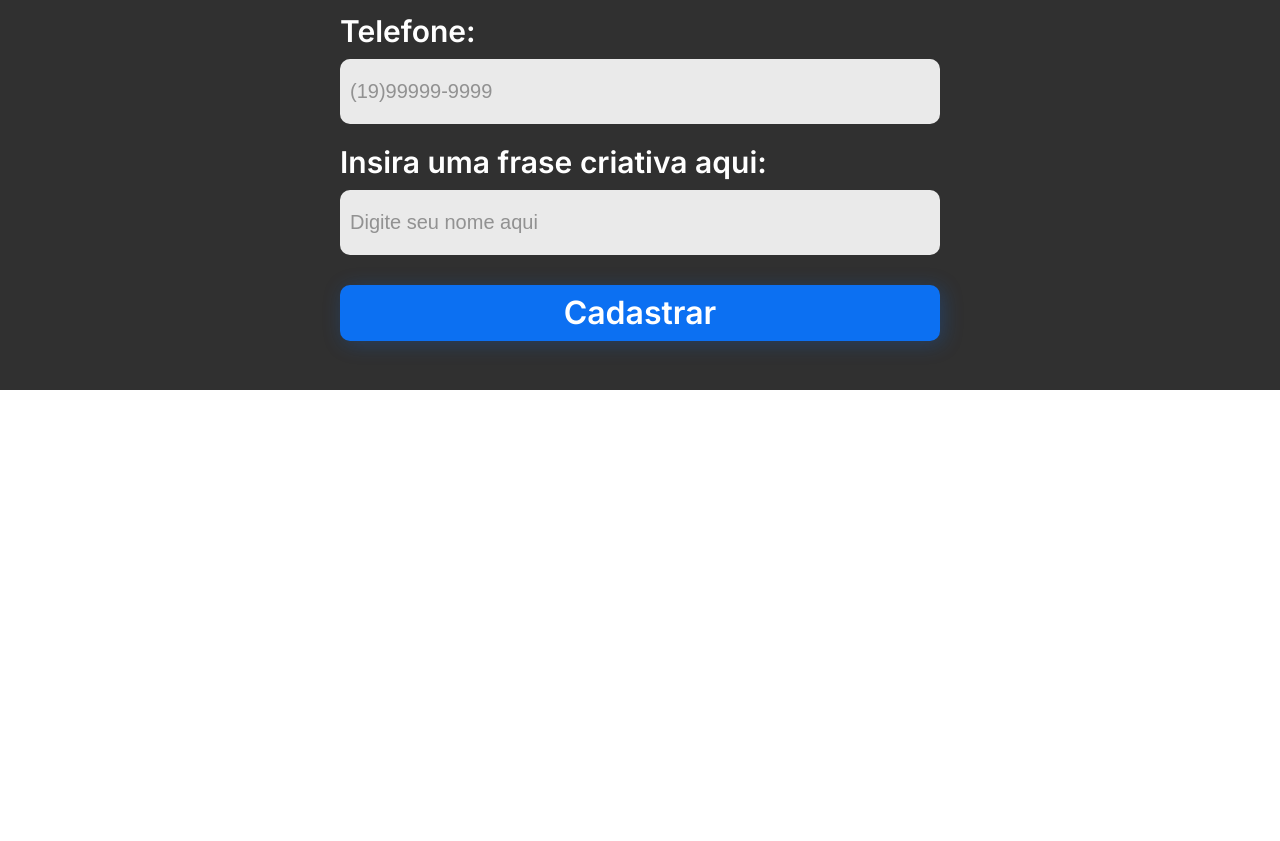
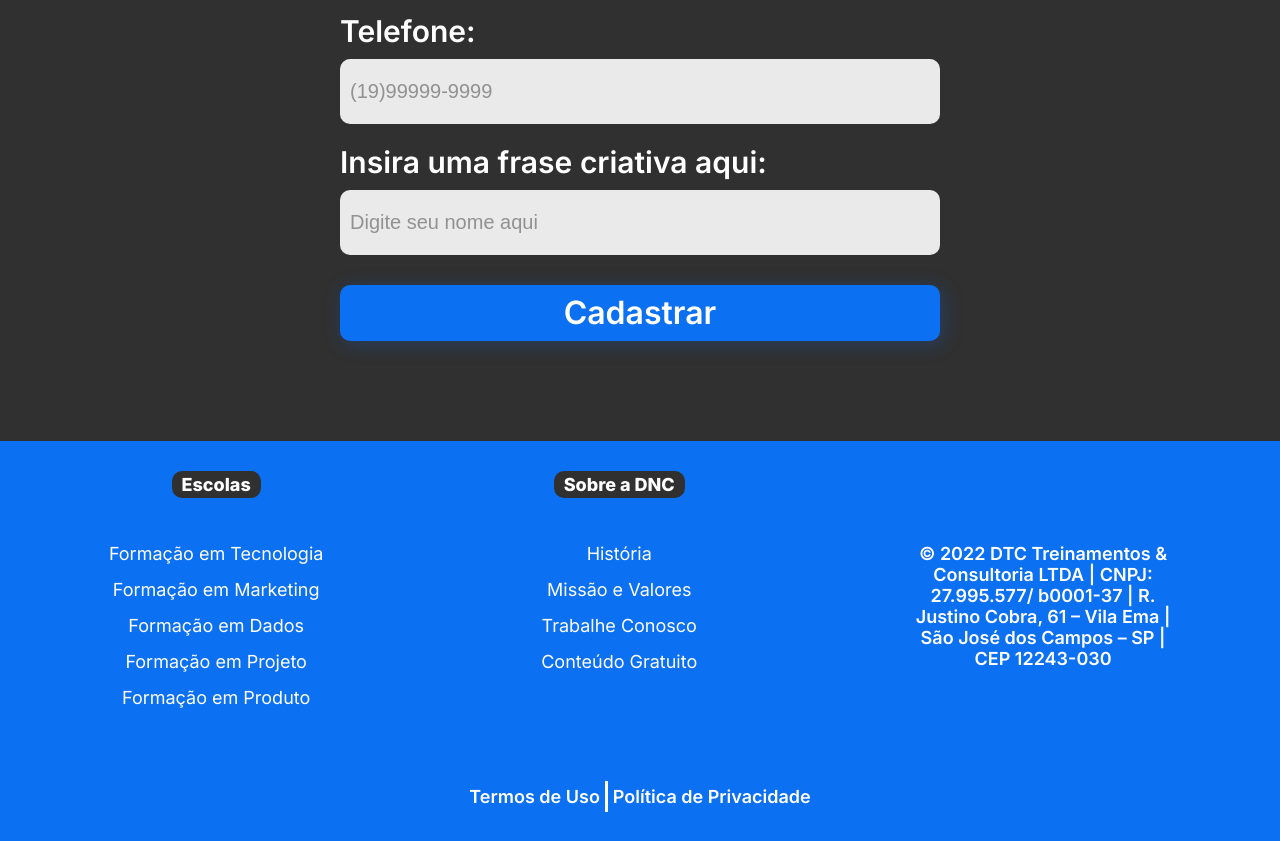
Before and after one commit to alifermaia/Bootcamp-DNC, a plain HTML site: page index.html in a window 1280 px wide. Shown: the part 1211-2052 px from the top of the page. Before the commit the page ends 1601 px from the top, so only its background shows below. Drawn offline with Linux system fonts and the light colour scheme.

```diff
--- a/index.html
+++ b/index.html
@@ -73,4 +73,75 @@
         </form>
 
     </section>
+
+    <footer>
+        <div class="linha1">
+           <nav>
+
+            <h5>Escolas</h5>
+
+              <ul>
+
+                <li>
+                    <a href="">Formação em Tecnologia</a>
+                  </li>
+                  <li>
+                    <a href="">Formação em Marketing</a>
+                  </li>
+
+                  <li>
+                    <a href="">Formação em Dados</a>
+                  </li>
+
+                  <li>
+                    <a href="">Formação em Projeto</a>
+                  </li>
+
+                  <li>
+                    <a href="">Formação em Produto</a>
+                  </li>
+              </ul>
+
+           </nav>
+
+           <div>
+            <nav>
+
+                <h5>Sobre a DNC</h5>
+
+                <ul>
+
+                  <li>
+                      <a href="">História</a>
+                    </li>
+                    <li>
+                      <a href="">Missão e Valores</a>
+                    </li>
+
+                    <li>
+                      <a href="">Trabalhe Conosco</a>
+                    </li>
+
+                    <li>
+                      <a href="">Conteúdo Gratuito</a>
+                    </li>
+                </ul>
+             </nav>
+        </div>
+
+        <div class="endereco">
+            © 2022 DTC Treinamentos & Consultoria
+             LTDA | CNPJ: 27.995.577/ b0001-37 | R.
+              Justino Cobra, 61 – Vila Ema | São José dos
+               Campos – SP | CEP 12243-030
+        </div>
+
+        </div>
+
+
+        <div class="linha2">
+            <a href="">Termos de Uso </a>
+            <a href="">Política de Privacidade</a>
+        </div>
+    </footer>
 </body>
--- a/style.css
+++ b/style.css
@@ -14,7 +14,7 @@
 
         }
 
-        nav {
+        #principal {
             width: 100%;
             height: 100px;
             background-color: #303030;
@@ -73,7 +73,7 @@
             }
 
         section{
-            height: 1300px;
+
             display: flex;
             flex-flow: column;
             align-items: center;
@@ -181,3 +181,139 @@
                         background-color: var(--cinza-dnc);
                         box-shadow: 1px 1px 10px var(--cinza-dnc);
                     }
+
+        footer{
+            width: 100%;
+            height: 400px;
+            background-color: var(--azul-dnc);
+
+            font-family: var(--fonte-padrao);
+
+        }
+
+        footer .linha1{
+            display: flex;
+            justify-content: space-around;
+            align-items: center;
+
+        }
+
+
+
+        footer ul{
+            list-style: none;
+            margin: 0px;
+            padding: 0px;
+            font-size: 18px;
+        }
+
+        footer nav{
+            display: flex;
+            flex-direction: column;
+            align-items: center;
+            height: 330px;
+        }
+
+        footer h5{
+            text-align: center;
+            color: white;
+            font-weight: 800;
+            font-size: 18px;
+            background-color: var(--preto-dnc);
+            border-radius: 10px;
+
+            padding: 3px 10px 3px 10px;
+        }
+
+        footer ul li{
+            text-align: center;
+            margin: 15px 0px 15px 0px;
+        }
+
+        ul li a{
+            text-decoration: none;
+            color: white;
+        }
+
+        footer ul li a:hover{
+            color: var(--cinza-dnc);
+        }
+
+        footer .endereco{
+            font-weight: 600;
+            font-size: 18px;
+            color: white;
+            width: 20%;
+            text-align: center;
+        }
+
+        footer .linha2{
+            display: flex;
+            justify-content: center;
+            margin: 10px 0px 10px 0px;
+        }
+
+        footer .linha2 a{
+            font-size: 18px;
+            font-weight: 600;
+            color: white;
+            padding: 5px;
+            text-decoration: none;
+        }
+
+        footer .linha2 a:first-child{
+            border-right: 3px solid white;
+        }
+
+        footer .linha2 a:hover{
+            color: var(--cinza-dnc);
+        }
+
+@media only screen and (max-width: 600px){
+
+    #principal{
+        flex-direction: column;
+        height: auto;
+
+    }
+
+    #menu{
+        flex-direction: column;
+        width: 100%;
+        display: flex;
+        align-items: center;
+    }
+
+    #menu a{
+        height: 50px;
+        display: flex;
+        align-items: center;
+
+    }
+
+    #principal button{
+        width: 100%;
+        margin: 0px;
+    }
+
+    section h1{
+        font-size: 35px;
+    }
+
+    section h2{
+        font-size: 28px;
+        padding-left: 15px;
+        padding-right: 15px;
+    }
+
+    form{
+        width: 95%;
+        font-size: 20px;
+    }
+
+        .checkbox-itens label{
+            font-size: 15px;
+        }
+
+
+}
```
